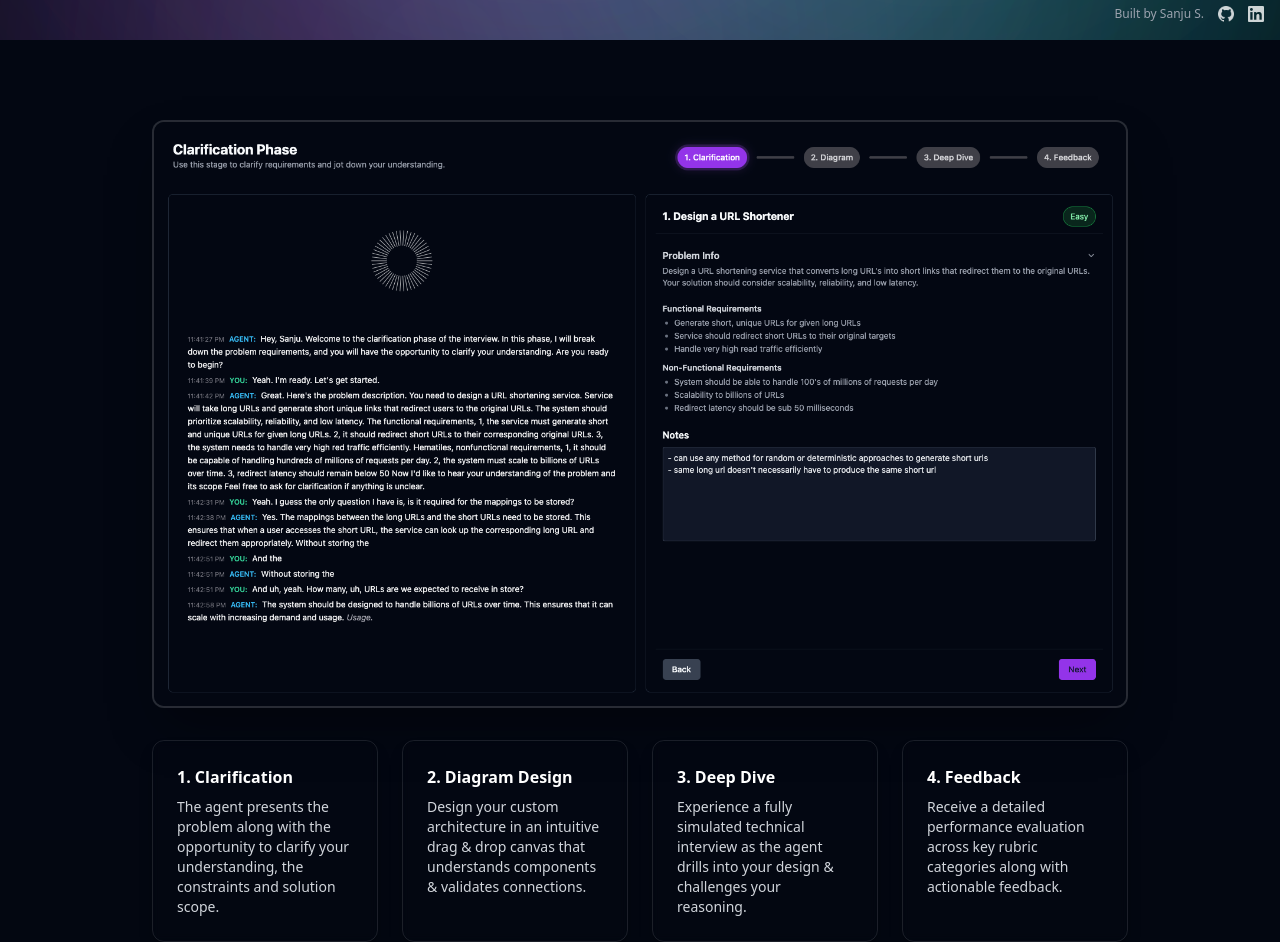
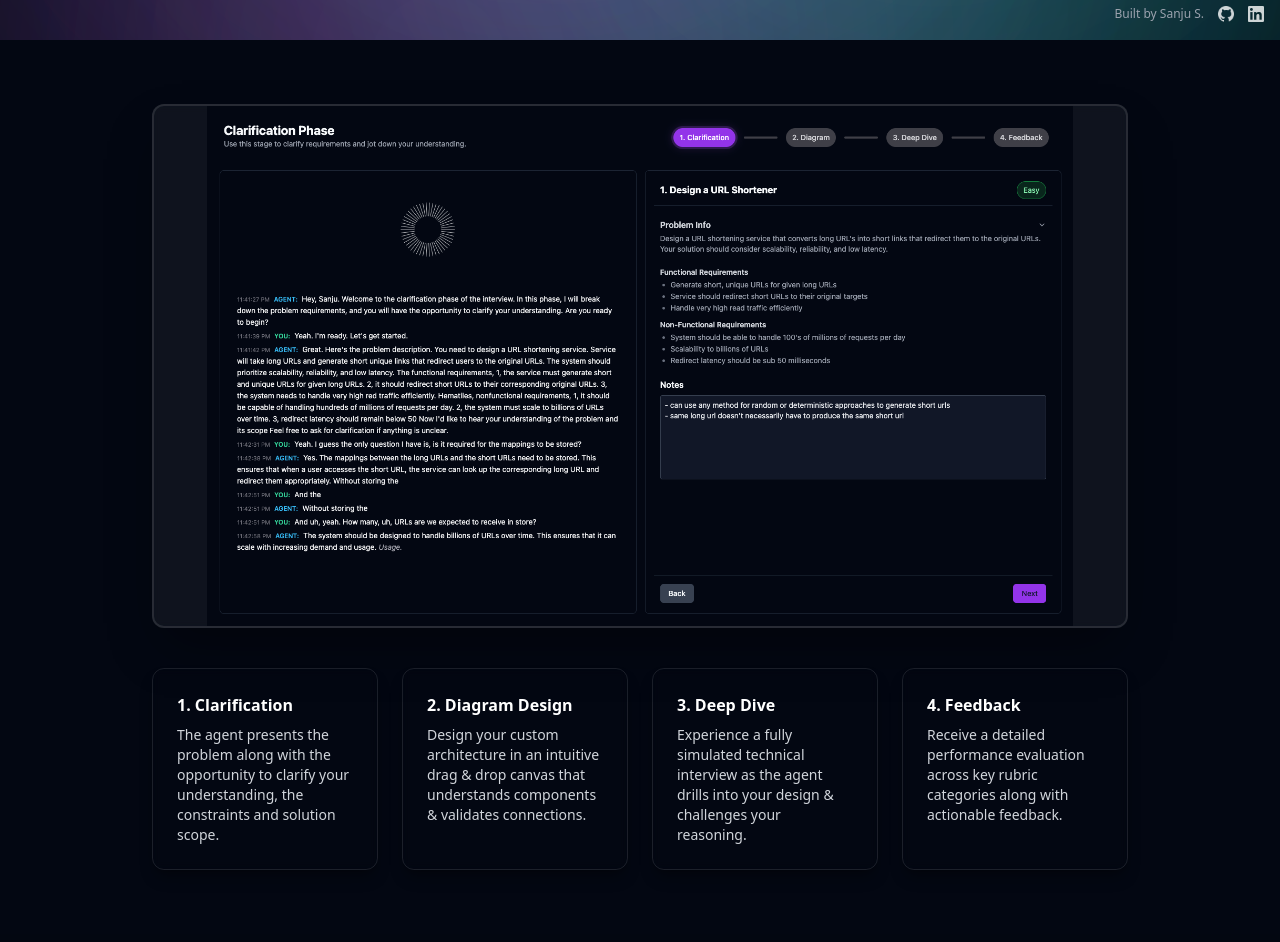
Before and after one commit to Sanju311/DeepDive.ai-Frontend, a Next.js app: page / in a window 1280 px wide. Shown: the part 760-1702 px from the top of the page. Built offline with nearby package versions, Linux system fonts and the light colour scheme.

Commit message:
landing page formatting

```diff
--- a/components/landing-page.tsx
+++ b/components/landing-page.tsx
@@ -97,8 +97,8 @@ export default function LandingPage() {
         </section>
 
       {/* Demo Section */}
-        <section id="demo" className="relative w-full h-screen border-gray-900 bg-transparent">
-          <div className="mx-auto flex h-full w-full max-w-5xl flex-col justify-start px-6 pt-12 md:pt-20">
+        <section id="demo" className="relative w-full min-h-screen border-gray-900 bg-transparent">
+          <div className="mx-auto  xs:max-w-sm md:max-w-2xl lg:max-w-5xl flex flex-col justify-center gap-6 md:gap-8 lg:gap-10 px-6 py-8 md:py-12 lg:py-16">
             <div className="mx-auto w-full">
               {/* Embla Carousel */}
               <div
@@ -111,7 +111,7 @@ export default function LandingPage() {
                       <img
                         src={`/carousel_pics/${n}.png`}
                         alt={`Demo preview ${n}`}
-                        className="block w-full h-auto"
+                        className="block w-full h-auto max-h-[40vh] sm:max-h-[50vh] md:max-h-[55vh] lg:max-h-[60vh] xl:max-h-[65vh] 2xl:max-h-[70vh] object-contain"
                       />
                     </div>
                   ))}
@@ -120,7 +120,7 @@ export default function LandingPage() {
             </div>
 
             {/* Info Cards */}
-            <div className="mt-8 grid grid-cols-1 gap-6 sm:grid-cols-2 md:mt-8 md:grid-cols-4 max-h-48">
+            <div className="grid grid-cols-1 gap-6 sm:grid-cols-2 md:grid-cols-4">
               <div className="rounded-xl p-6 bg-white/4 backdrop-blur-sm border border-white/10 shadow-lg shadow-black/30 transition-transform duration-100 hover:scale-[1.02] hover:bg-white/6">
                 <h3 className="text-base font-semibold text-white">
                   1. Clarification
```
